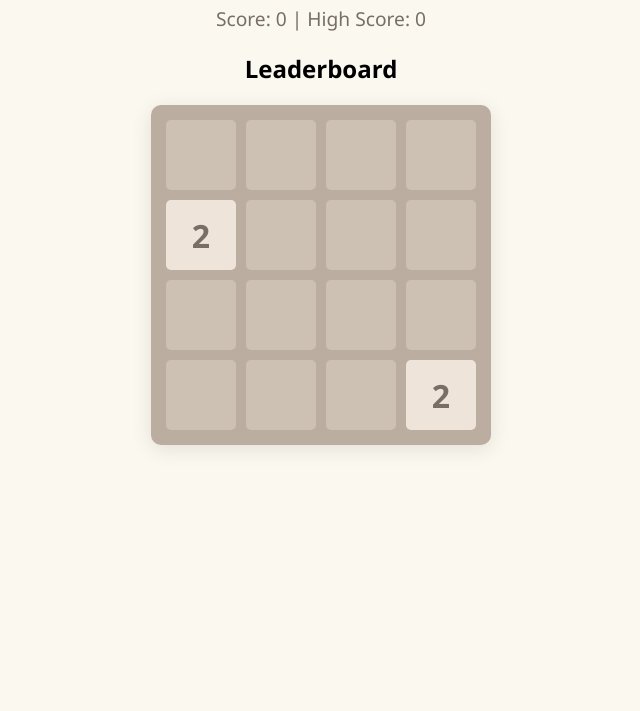
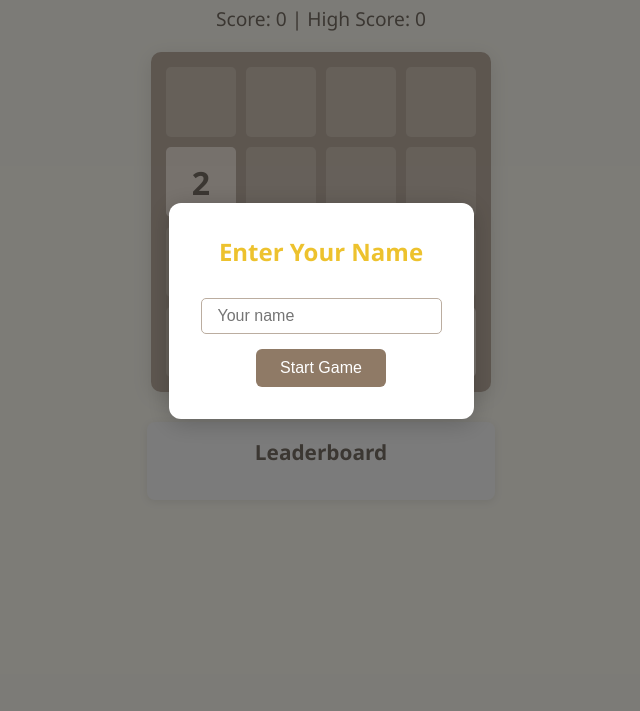
Before and after one commit to Kanolch/2048-remake, a plain HTML site: page index.html in a window 1280 px wide. Shown: the part 89-800 px from the top of the page, without its empty margins (319-959 px from the left). Drawn offline with Linux system fonts and the light colour scheme.

Commit message:
fully working leaderboard

```diff
--- a/index.html
+++ b/index.html
@@ -8,15 +8,19 @@
   <script src="script.js" defer></script>
 </head>
 <body>
+  <!-- Name Modal -->
+  <div id="name-modal" class="modal-bg">
+    <div class="modal-content">
+      <h2>Enter Your Name</h2>
+      <input type="text" id="player-name" maxlength="16" placeholder="Your name">
+      <br>
+      <button id="name-submit-btn">Start Game</button>
+    </div>
+  </div>
+
   <h1>2048 Game</h1>
   <div class="scoreboard">
     Score: <span id="score">0</span> | High Score: <span id="high-score">0</span>
-  </div>
-
-  <!-- Leaderboard Section -->
-  <div class="leaderboard">
-    <h2>Leaderboard</h2>
-    <ol id="leaderboard-list"></ol>
   </div>
 
   <div class="game-container">
@@ -24,6 +28,12 @@
   </div>
   <div id="game-over" class="hidden">Game Over!</div>
   <button id="restart-btn" class="hidden">Restart Game</button>
+
+  <!-- Leaderboard Section -->
+  <div class="leaderboard">
+    <h2>Leaderboard</h2>
+    <ol id="leaderboard-list"></ol>
+  </div>
 
   <!-- Win Modal -->
   <div id="win-modal" class="hidden">
@@ -35,3 +45,4 @@
     </div>
   </div>
 </body>
+</html>
--- a/script.js
+++ b/script.js
@@ -4,19 +4,52 @@ document.addEventListener('DOMContentLoaded', () => {
   const highScoreEl = document.getElementById('high-score');
   const gameOverEl = document.getElementById('game-over');
   const restartBtn = document.getElementById('restart-btn');
-
   const winModal = document.getElementById('win-modal');
   const winRestartBtn = document.getElementById('win-restart-btn');
   const winContinueBtn = document.getElementById('win-continue-btn');
+  const leaderboardList = document.getElementById('leaderboard-list');
 
-  // Leaderboard elements
-  const leaderboardList = document.getElementById('leaderboard-list');
+  // Name modal elements
+  const nameModal = document.getElementById('name-modal');
+  const playerNameInput = document.getElementById('player-name');
+  const nameSubmitBtn = document.getElementById('name-submit-btn');
+  let playerName = localStorage.getItem('playerName') || "";
 
   let board = Array(16).fill(0);
   let score = 0;
   let highScore = localStorage.getItem('highScore') || 0;
   highScoreEl.textContent = highScore;
   let hasWon = false;
+
+  function showNameModal() {
+    nameModal.classList.remove('hidden');
+  }
+  function hideNameModal() {
+    nameModal.classList.add('hidden');
+  }
+
+  // Only show modal if name not set
+  if (!playerName) {
+    showNameModal();
+  } else {
+    hideNameModal();
+  }
+
+  nameSubmitBtn.addEventListener('click', () => {
+    const name = playerNameInput.value.trim();
+    if (name.length > 0) {
+      playerName = name;
+      localStorage.setItem('playerName', playerName);
+      hideNameModal();
+    } else {
+      playerNameInput.focus();
+    }
+  });
+
+  // Prevent game from starting until name is entered
+  function canPlay() {
+    return !!localStorage.getItem('playerName');
+  }
 
   function createBoard() {
     gridContainer.innerHTML = '';
@@ -78,12 +111,23 @@ document.addEventListener('DOMContentLoaded', () => {
   }
 
   function updateLeaderboard(newScore) {
-    let leaderboard = JSON.parse(localStorage.getItem('leaderboard') || '[]');
-    if (newScore > 0) leaderboard.push(newScore);
-    leaderboard = leaderboard.sort((a, b) => b - a).slice(0, 5);
-    localStorage.setItem('leaderboard', JSON.stringify(leaderboard));
-    leaderboardList.innerHTML = leaderboard.map(score => `<li>${score}</li>`).join('');
+  let leaderboard = JSON.parse(localStorage.getItem('leaderboard') || '[]');
+  // Only add if score > 0 and playerName is set
+  if (newScore > 0 && playerName) {
+    leaderboard.push({ name: playerName, score: newScore });
   }
+  leaderboard = leaderboard
+    .filter(entry => entry.name && entry.score > 0)
+    .sort((a, b) => b.score - a.score)
+    .filter((entry, idx, arr) =>
+      arr.findIndex(e => e.name === entry.name && e.score === entry.score) === idx
+    )
+    .slice(0, 5);
+  localStorage.setItem('leaderboard', JSON.stringify(leaderboard));
+  leaderboardList.innerHTML = leaderboard
+    .map(entry => `<li><strong>${entry.name}</strong>: ${entry.score}</li>`)
+    .join('');
+}
 
   function handleGameOver() {
     gameOverEl.classList.remove('hidden');
@@ -118,6 +162,7 @@ document.addEventListener('DOMContentLoaded', () => {
   }
 
   document.addEventListener('keydown', e => {
+    if (!canPlay()) return;
     if (checkGameOver()) return;
     const oldBoard = [...board];
     switch (e.key) {
@@ -139,21 +184,24 @@ document.addEventListener('DOMContentLoaded', () => {
     }
   });
 
-  restartBtn.addEventListener('click', restartGame);
+  restartBtn.addEventListener('click', () => {
+    if (!canPlay()) return;
+    restartGame();
+  });
 
   winRestartBtn.addEventListener('click', () => {
+    if (!canPlay()) return;
     restartGame();
     winModal.classList.add('hidden');
   });
 
   winContinueBtn.addEventListener('click', () => {
     winModal.classList.add('hidden');
-    // Allow game to continue after win
   });
 
   // Initialize
   createBoard();
   generateTile();
   generateTile();
-  updateLeaderboard(0); // Show leaderboard on load
+  updateLeaderboard(0);
 });
--- a/style.css
+++ b/style.css
@@ -126,3 +126,73 @@ h1 {
 .modal-content button:hover {
   background: #a39489;
 }
+
+/* Name Modal Styles */
+.modal-bg {
+  position: fixed;
+  top: 0; left: 0; right: 0; bottom: 0;
+  background: rgba(0,0,0,0.5);
+  display: flex;
+  align-items: center;
+  justify-content: center;
+  z-index: 2000;
+}
+#name-modal .modal-content {
+  background: #fff;
+  padding: 2em 2em;
+  border-radius: 12px;
+  box-shadow: 0 4px 24px rgba(0,0,0,0.2);
+  text-align: center;
+}
+#player-name {
+  margin-top: 10px;
+  padding: 8px 16px;
+  font-size: 1em;
+  border-radius: 5px;
+  border: 1px solid #bbada0;
+  outline: none;
+}
+#name-submit-btn {
+  margin-top: 15px;
+  padding: 10px 24px;
+  font-size: 1em;
+  border: none;
+  border-radius: 6px;
+  background: #8f7a66;
+  color: #fff;
+  cursor: pointer;
+  transition: background 0.2s;
+}
+#name-submit-btn:hover {
+  background: #a39489;
+}
+
+/* Leaderboard Styles */
+.leaderboard {
+  margin: 30px auto 0 auto;
+  max-width: 300px;
+  background: #f7f7f7;
+  border-radius: 8px;
+  padding: 1em 1.5em;
+  box-shadow: 0 2px 8px rgba(0,0,0,0.08);
+  text-align: left;
+}
+.leaderboard h2 {
+  margin-top: 0;
+  color: #776e65;
+  font-size: 1.3em;
+  text-align: center;
+}
+.leaderboard ol {
+  padding-left: 1.2em;
+  margin: 0;
+}
+.leaderboard li {
+  font-size: 1.1em;
+  color: #8f7a66;
+  padding: 2px 0;
+  border-bottom: 1px solid #e0e0e0;
+}
+.leaderboard li:last-child {
+  border-bottom: none;
+}
```
